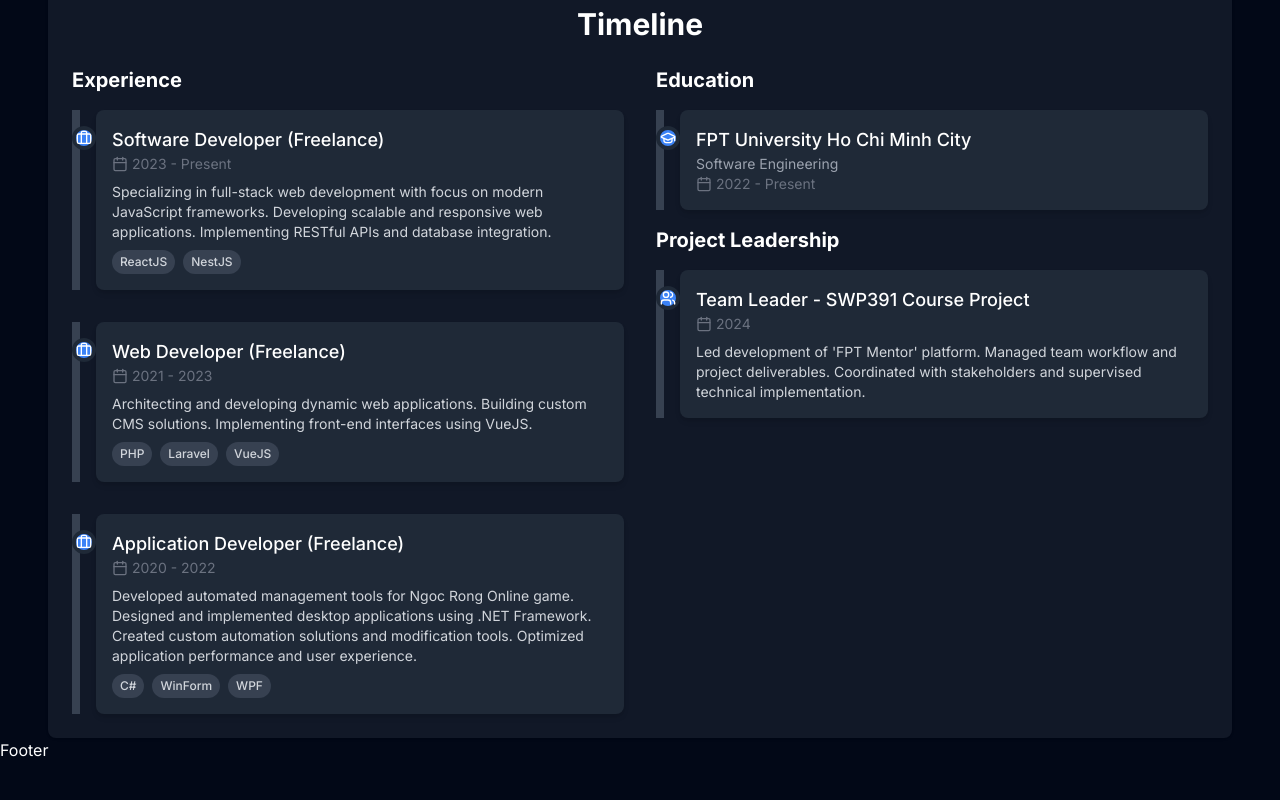
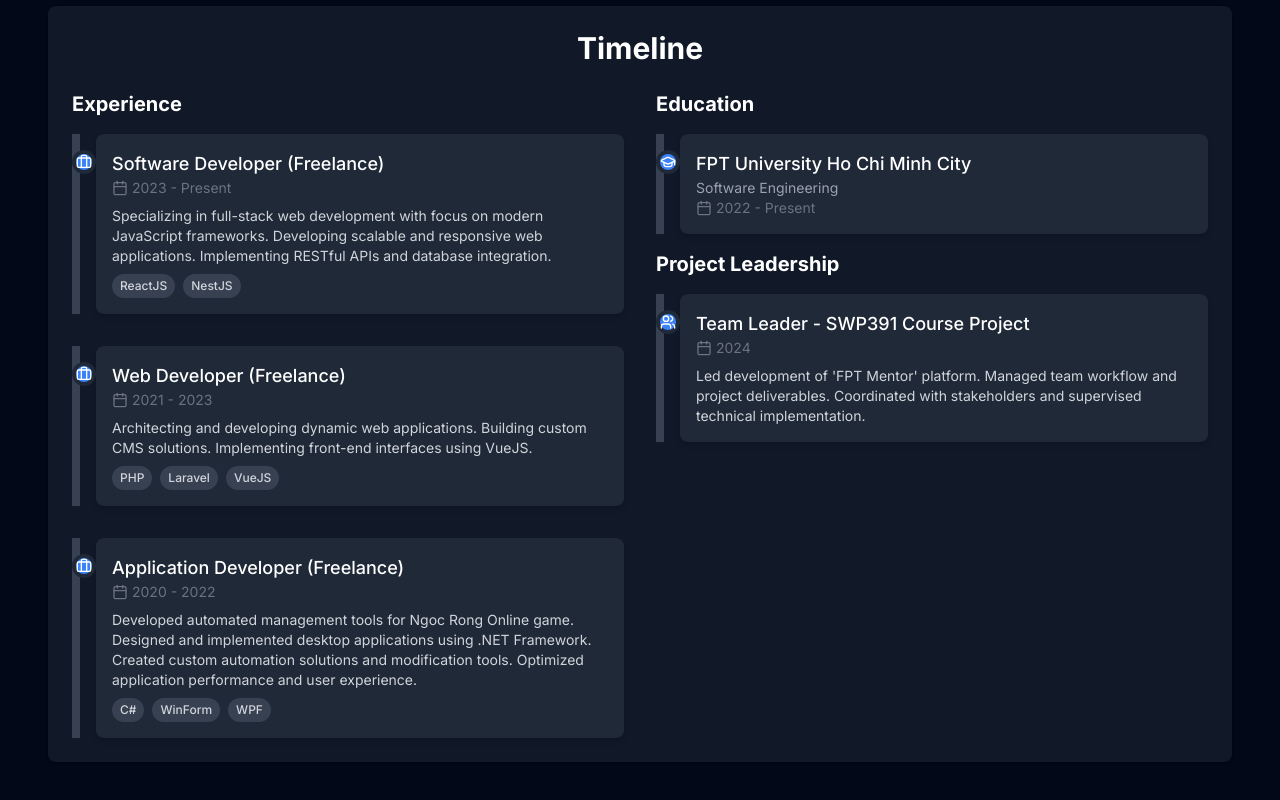
Before and after one commit to klong-dev/portfolio, a React (Vite) app: page / in a window 1280 px wide. Shown: the part 1241-2041 px from the top of the page. Before the commit the page ends 2003 px from the top, so only its background shows below. Built offline with nearby package versions, Linux system fonts and the light colour scheme; no server answers.

Commit message:
fix: make layout space

```diff
--- a/src/layouts/RootLayout.tsx
+++ b/src/layouts/RootLayout.tsx
@@ -6,10 +6,9 @@ export const RootLayout = () => {
   return (
     <div>
       <Navbar />
-      <main>
+      <main className="pb-12">
         <Outlet />
       </main>
-      <Footer />
     </div>
   );
 };
--- a/src/pages/Home.tsx
+++ b/src/pages/Home.tsx
@@ -4,7 +4,7 @@ import Timeline from "./components/Timeline";
 
 export const Home = () => {
   return (
-    <div className="container">
+    <div className="container pt-6">
       <Hero />
       <StarRepository />
       <Timeline />
```
